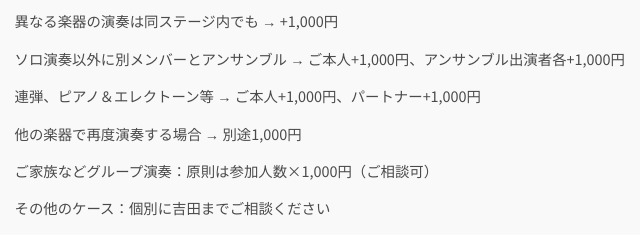
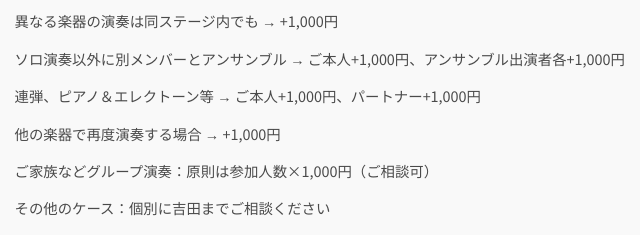
Before and after one commit to kens-pro/tyarekon, a plain HTML site: page index.html in a window 1280 px wide. Shown: the part 791-1026 px from the top of the page, 317-957 px from the left. Drawn offline with Linux system fonts and the light colour scheme.

Commit message:
微細な変更

```diff
--- a/index.html
+++ b/index.html
@@ -201,7 +201,7 @@
                 <li>異なる楽器の演奏は同ステージ内でも → +1,000円</li>
                 <li>ソロ演奏以外に別メンバーとアンサンブル → ご本人+1,000円、アンサンブル出演者各+1,000円</li>
                 <li>連弾、ピアノ＆エレクトーン等 → ご本人+1,000円、パートナー+1,000円</li>
-                <li>他の楽器で再度演奏する場合 → 別途1,000円</li>
+                <li>他の楽器で再度演奏する場合 → +1,000円</li>
                 <li>ご家族などグループ演奏：原則は参加人数×1,000円（ご相談可）</li>
                 <li>その他のケース：個別に吉田までご相談ください</li>
             </ul>
```
